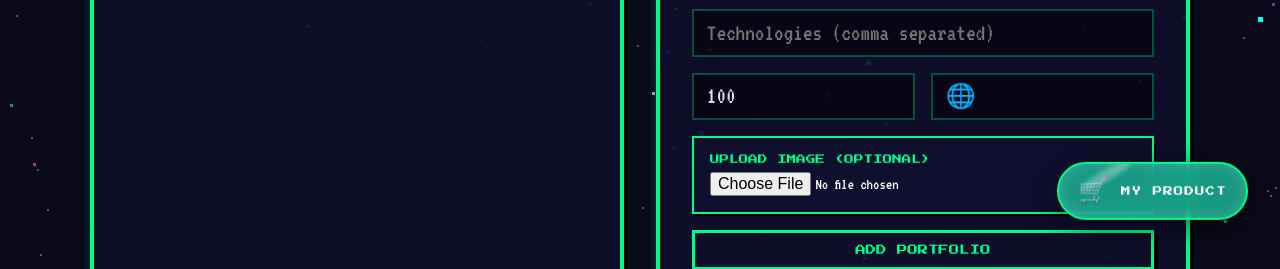
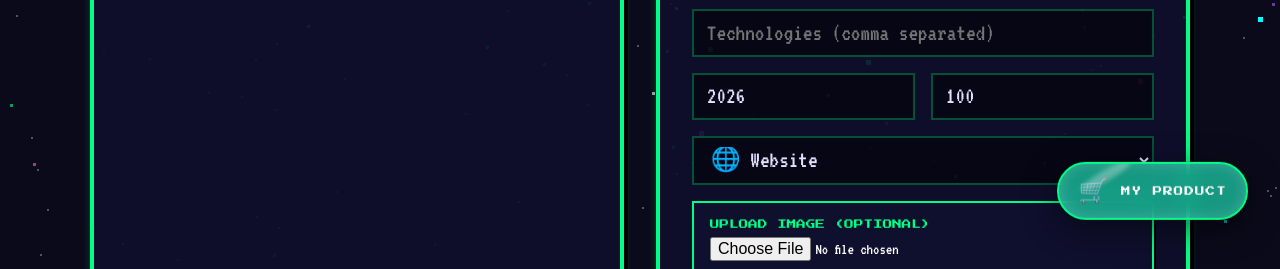
Before and after one commit to KikiAimarWicaksana/Personal_website, a React (Vite) app in the folder frontend/: page /admin/dashboard in a window 1280 px wide. Shown: the part 539-808 px from the top of the page. Built offline with nearby package versions, Linux system fonts and the light colour scheme; no server answers; sample sign-in values are in the browser's storage.

Commit message:
feat: add year field and emoji selection to portfolio admin

```diff
--- a/frontend/src/pages/AdminDashboard.jsx
+++ b/frontend/src/pages/AdminDashboard.jsx
@@ -8,7 +8,7 @@ export default function AdminDashboard() {
   const [items, setItems] = useState([]);
   const [loading, setLoading] = useState(true);
 
-  const [portForm, setPortForm] = useState({ category: 'website', icon: '🌐', color: '#ff6b9d, #c44569', title: '', desc: '', tech: '', xp: 100, demo: '#', code: '#' });
+  const [portForm, setPortForm] = useState({ category: 'website', icon: '🌐', color: '#ff6b9d, #c44569', title: '', desc: '', tech: '', xp: 100, demo: '#', code: '#', year: new Date().getFullYear() });
   const [portImage, setPortImage] = useState(null);
 
   const [actForm, setActForm] = useState({ year: '2024', icon: '🏆', title: '', desc: '', xp: 100, badge: '' });
@@ -66,7 +66,7 @@ export default function AdminDashboard() {
         headers: { 'Authorization': `Bearer ${token}` },
         body: formData
       });
-      setPortForm({ category: 'website', icon: '🌐', color: '#ff6b9d, #c44569', title: '', desc: '', tech: '', xp: 100, demo: '#', code: '#' });
+      setPortForm({ category: 'website', icon: '🌐', color: '#ff6b9d, #c44569', title: '', desc: '', tech: '', xp: 100, demo: '#', code: '#', year: new Date().getFullYear() });
       setPortImage(null);
       // Reset file input by unmounting or clearing its value if controlled (using key is a hack but simpler here: not used. we just set state to null)
       document.getElementById('portFile').value = "";
@@ -126,7 +126,7 @@ export default function AdminDashboard() {
                 <div key={item.id} className="pixel-border-sm" style={{ padding: '1rem', display: 'flex', justifyContent: 'space-between', alignItems: 'center' }}>
                   <div>
                     <strong style={{ fontFamily: 'var(--font-pixel)', fontSize: '.7rem', color: 'var(--accent)' }}>{item.title}</strong>
-                    <p style={{ fontFamily: 'var(--font-vt)', fontSize: '1.2rem', color: 'var(--text-dim)', margin: '0' }}>{tab === 'portfolio' ? item.category : item.year} | {item.xp} XP</p>
+                    <p style={{ fontFamily: 'var(--font-vt)', fontSize: '1.2rem', color: 'var(--text-dim)', margin: '0' }}>{item.category} {item.year ? `(${item.year})` : ''} | {item.xp} XP</p>
                   </div>
                   <button className="pixel-btn-sm" style={{ borderColor: 'var(--secondary)', color: 'var(--secondary)' }} onClick={() => handleDelete(item.id)}>DEL</button>
                 </div>
@@ -149,9 +149,17 @@ export default function AdminDashboard() {
                 <textarea className="pixel-input" placeholder="Description" required value={portForm.desc} onChange={e => setPortForm({ ...portForm, desc: e.target.value })} />
                 <input className="pixel-input" placeholder="Technologies (comma separated)" required value={portForm.tech} onChange={e => setPortForm({ ...portForm, tech: e.target.value })} />
                 <div style={{ display: 'flex', gap: '1rem' }}>
+                  <input className="pixel-input" type="number" placeholder="Year" required value={portForm.year} onChange={e => setPortForm({ ...portForm, year: e.target.value })} />
                   <input className="pixel-input" type="number" placeholder="XP" required value={portForm.xp} onChange={e => setPortForm({ ...portForm, xp: e.target.value })} />
-                  <input className="pixel-input" placeholder="Icon (emoji)" required value={portForm.icon} onChange={e => setPortForm({ ...portForm, icon: e.target.value })} />
                 </div>
+                <select className="pixel-input" required value={portForm.icon} onChange={e => setPortForm({ ...portForm, icon: e.target.value })}>
+                  <option value="">-- Select Icon --</option>
+                  <option value="📊">📊 Data</option>
+                  <option value="☁️">☁️ Cloud</option>
+                  <option value="🌐">🌐 Website</option>
+                  <option value="📱">📱 Mobile</option>
+                  <option value="🎮">🎮 Game</option>
+                </select>
                 <div style={{ background: 'var(--bg2)', padding: '1rem' }} className="pixel-border-sm">
                   <label style={{ fontFamily: 'var(--font-pixel)', fontSize: '.6rem', color: 'var(--primary)', display: 'block', marginBottom: '.5rem' }}>UPLOAD IMAGE (OPTIONAL)</label>
                   <input id="portFile" type="file" accept="image/*" onChange={e => setPortImage(e.target.files[0])} style={{ color: 'white', fontFamily: 'var(--font-vt)', fontSize: '1rem' }} />
--- a/frontend/src/pages/PortfolioDetail.jsx
+++ b/frontend/src/pages/PortfolioDetail.jsx
@@ -44,7 +44,7 @@ export default function PortfolioDetail() {
         <div className="project-detail-content pixel-border" style={{ background: 'rgba(15,15,46,.9)', padding: '2rem' }}>
           <div className="detail-header" style={{ display: 'flex', justifyContent: 'space-between', alignItems: 'flex-start', marginBottom: '2rem', borderBottom: '2px solid rgba(0,255,136,.2)', paddingBottom: '1rem' }}>
             <div>
-              <div className="project-badge" style={{ fontSize: '.5rem', padding: '.4rem .8rem', marginBottom: '1rem' }}>{project.category.toUpperCase()}</div>
+              <div className="project-badge" style={{ fontSize: '.5rem', padding: '.4rem .8rem', marginBottom: '1rem' }}>{project.category.toUpperCase()} {project.year && `• ${project.year}`}</div>
               <h1 style={{ fontFamily: 'var(--font-pixel)', fontSize: '1.2rem', color: 'var(--primary)', marginBottom: '1rem' }}>{project.title}</h1>
               <p style={{ fontFamily: 'var(--font-vt)', fontSize: '1.6rem', color: 'var(--text-dim)' }}>{project.desc}</p>
             </div>
--- a/frontend/src/sections/Portfolio.jsx
+++ b/frontend/src/sections/Portfolio.jsx
@@ -63,7 +63,7 @@ export default function Portfolio() {
                     <div className="project-overlay"><span className="overlay-text">VIEW QUEST</span></div>
                   </div>
                   <div className="project-info">
-                    <div className="project-badge">{p.category.toUpperCase()}</div>
+                    <div className="project-badge">{p.category.toUpperCase()} {p.year && `• ${p.year}`}</div>
                     <h3 className="project-title">{p.title}</h3>
                     <p className="project-desc">{p.desc}</p>
                     <div className="project-tech">
```
Also changed, not shown: 2 other files (tests, documents, lock files or other folders).
